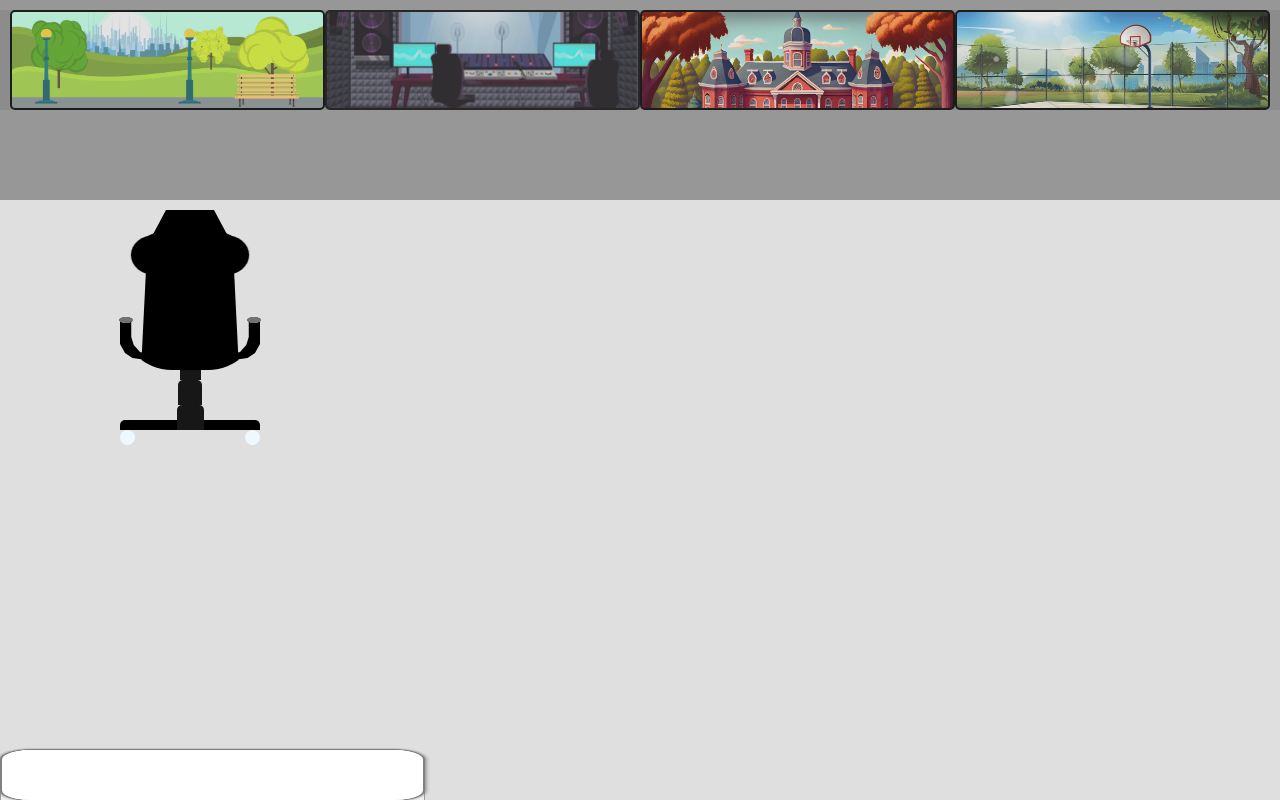
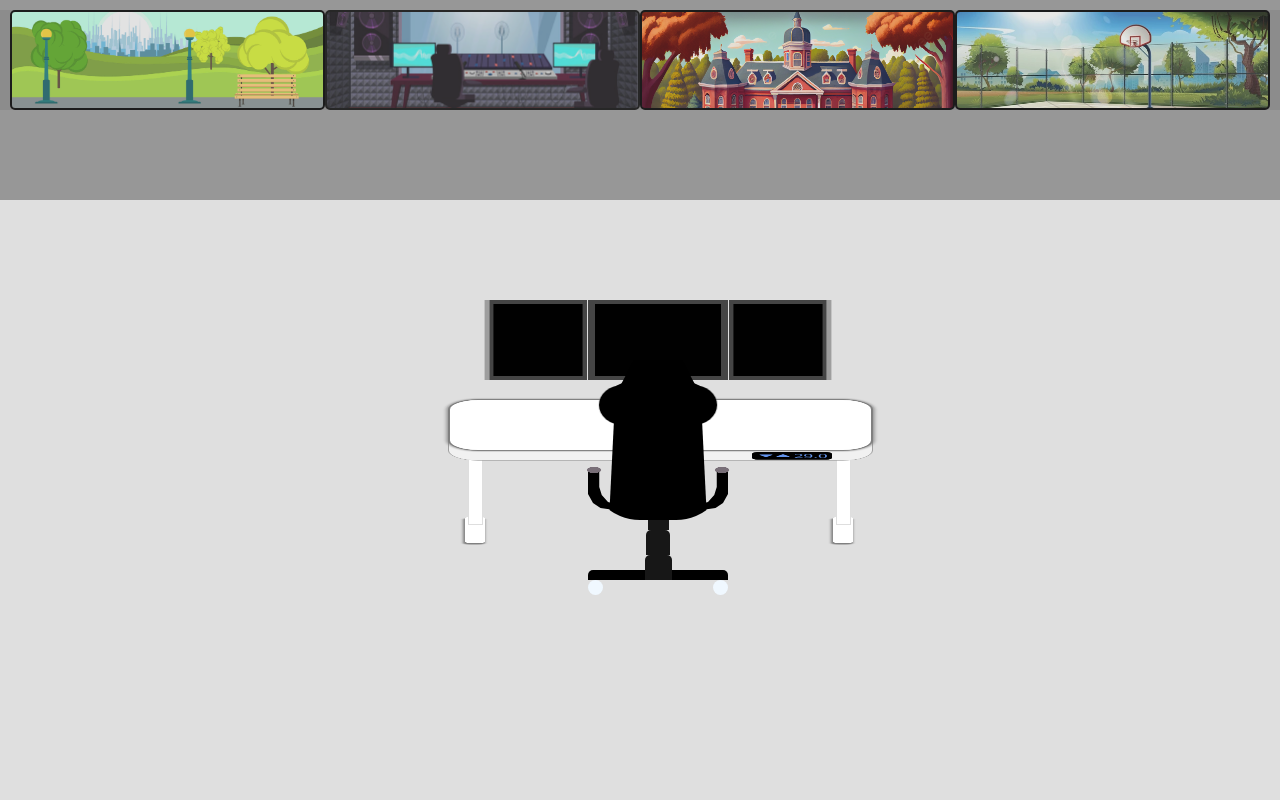
Before and after one commit to yournetf/FullstackPort, a React (Vite) app: page / in a window 1280 px wide. Built offline with nearby package versions, Linux system fonts and the light colour scheme.

Commit message:
Created monitor component, as well as styling changes

```diff
--- a/src/Components/Desk.jsx
+++ b/src/Components/Desk.jsx
@@ -32,7 +32,7 @@ function Desk(){
                          <div className="desk-buttons-container">
                             <button id="upArrow" onClick={handleDeskAdjust}><TiArrowSortedUp /></button>
                             <button id="downArrow" onClick={handleDeskAdjust}><TiArrowSortedDown /></button>
-                            {/* <p id="desk-height">{deskHeight}</p>   */}
+                            <p id="desk-height">{deskHeight}</p>
                         </div>
                     </div>
                 </div>
--- /dev/null
+++ b/src/Components/Monitor.jsx
@@ -0,0 +1,38 @@
+import "../Styles/Monitor.css"
+import PropTypes from "prop-types";
+
+function Monitor(props){
+
+    let displayLeftSide = "none";
+    let displayRightSide = "none";
+
+    if(0 < props.degreeAngle < 90){
+        displayLeftSide = "block";
+    }
+    else if(-90 < props.degreeAngle < 0){
+        displayRightSide = "block";
+    }
+
+    return(
+        <>
+
+        <div className="monitorDiv" style= {{ transform: `rotate3d(0, 1, 0, ${props.degreeAngle}deg)`, marginLeft: `${props.marginLeft}px` }}>
+            <div className="monitorFrame">
+                <div className="monitorScreen"></div>
+            </div>
+            <div id="monitorFrameSideLeft" className="monitorFrameSide" style= {{ transform: `rotate3d(0, 1, 0, ${props.degreeAngle + 90}deg)`, display: `${displayLeftSide}`}}></div>
+            <div id="monitorFrameSideRight" className="monitorFrameSide" style= {{ transform: `rotate3d(0, 1, 0, ${props.degreeAngle + 90}deg)`, display: `${displayRightSide}` }}></div>
+            <div className="monitorStand"></div>
+            <div className="monitorPlatform"></div>
+        </div>
+
+        </>
+    )
+}
+
+Monitor.propTypes = {
+    degreeAngle: PropTypes.number.isRequired,
+    marginLeft: PropTypes.number
+}
+
+export default Monitor;
--- a/src/Routes/Home.jsx
+++ b/src/Routes/Home.jsx
@@ -1,16 +1,10 @@
 import React from "react";
-import { useState } from "react";
 import "../Styles/Home.css";
-import { useRef } from "react";
-import { useEffect } from "react";
 import DeskChair from "../Components/DeskChair";
 import Desk from "../Components/Desk";
-
-
+import Monitor from "../Components/Monitor";
 
 function Home(){
-
-
 
     return(
         <>
@@ -22,23 +16,17 @@ function Home(){
                         <div className="head"></div>
                     </div>
 
-                    <DeskChair></DeskChair>
-                    <Desk></Desk>
-
-                    <div className="monitorDiv">
-                        <div className="monitors" id="leftMonitor"></div>
-                        <div className="monitors" id="midMonitor"></div>
-                        <div className="monitors" id="rightMonitor"></div>
+                    <div className="setup-container">
+                        <DeskChair></DeskChair>
+                        <Desk></Desk>
+                        <Monitor degreeAngle={45} marginLeft={20}></Monitor>
+                        <Monitor degreeAngle={0} marginLeft={140}></Monitor>
+                        <Monitor degreeAngle={135} marginLeft={260}></Monitor>
                     </div>
-
-
-
-
-
                 </div>
             </div>
         </>
     )
 }
 
-export default Home
+export default Home;
--- a/src/Styles/Desk.css
+++ b/src/Styles/Desk.css
@@ -7,7 +7,7 @@
     max-width: 500px;
     height: 200px;
     position: relative;
-    top: 200px;
+    top: 0px;
     left: 0px;
     width: 1000px;
     background-color: rgba(0, 255, 255, 0);
--- a/src/Styles/DeskChair.css
+++ b/src/Styles/DeskChair.css
@@ -1,11 +1,10 @@
 .chair{
     background-color:transparent;
-    position: relative;
+    position: absolute;
     top: 0px;
-    left: 120px;
+    left: 140px;
     max-width: 150px;
-    height: 300px;
-    z-index: 4;
+    z-index: 5;
 }
 
 .chair-animated{
--- a/src/Styles/Home.css
+++ b/src/Styles/Home.css
@@ -11,3 +11,12 @@
     height: 600px;
     width: 100%;
 }
+
+
+.setup-container{
+    position: relative;
+    min-height: 250px;
+    max-width: fit-content;
+    left: 35%;
+    top: 25%;
+}
--- /dev/null
+++ b/src/Styles/Monitor.css
@@ -0,0 +1,33 @@
+.monitorDiv{
+    position: absolute;
+}
+
+.monitorFrame{
+    position: relative;
+    margin-top: -250px;
+    width: 140px;
+    height: 80px;
+    background-color: rgb(69, 69, 69);
+}
+
+.monitorScreen{
+    position: absolute;
+    width: 90%;
+    height: 90%;
+    margin-left: 5%;
+    margin-top: 2.5%;
+    background-color: rgb(1, 1, 1);
+}
+
+.monitorFrameSide{
+    position: absolute;
+    width: 10px;
+    height: 80px;
+    background-color: rgb(158, 158, 158);
+    margin-left: -5%;
+    margin-top: -80px;
+}
+
+#monitorFrameSideRight{
+    margin-left: 105%;
+}
```
Also changed, not shown: src/Components/PalmTree.jsx (added).
